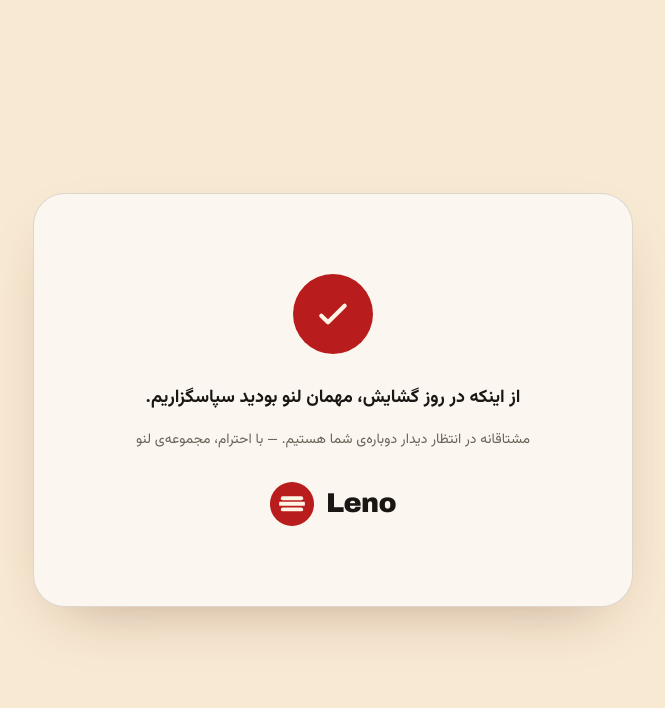
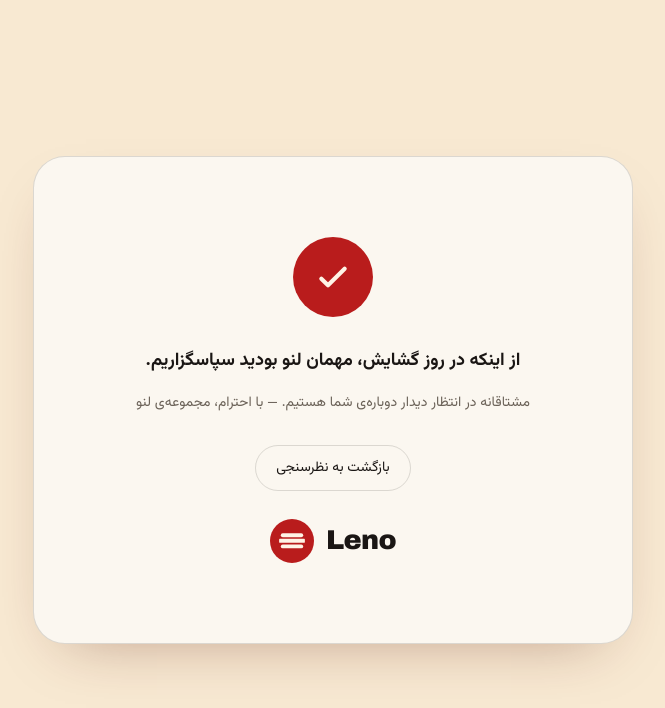
Before and after one commit to samanhoseinpour/Leno-Burger-Launch-Feedback-Survey, a Next.js app: page /thanks in a window 1280 px wide. Shown: the top 708 px of the page, without its empty margins (382-1047 px from the left). Built offline with nearby package versions, Linux system fonts and the light colour scheme.

Commit message:
Add a back-to-survey button on /thanks

```diff
--- a/src/app/thanks/page.tsx
+++ b/src/app/thanks/page.tsx
@@ -1,4 +1,5 @@
 import type { Metadata } from "next";
+import Link from "next/link";
 import { ThankYou } from "@/components/ThankYou";
 
 export const metadata: Metadata = {
@@ -14,7 +15,18 @@ export default function ThanksPage() {
       className="flex min-h-dvh items-center justify-center sm:bg-cream2 sm:px-6 sm:py-10"
     >
       <div className="mx-auto w-full max-w-[600px] bg-paper sm:overflow-hidden sm:rounded-[2rem] sm:border sm:border-line sm:shadow-[0_24px_60px_-32px_rgb(90_24_12/0.4)]">
-        <ThankYou />
+        <ThankYou
+          action={
+            // Same pill as the admin header's back link, sized for a ≥44px
+            // guest tap target.
+            <Link
+              href="/"
+              className="rounded-full border border-line px-5 py-3 text-sm text-ink transition hover:border-brand hover:text-brand"
+            >
+              بازگشت به نظرسنجی
+            </Link>
+          }
+        />
       </div>
     </main>
   );
--- a/src/components/ThankYou.tsx
+++ b/src/components/ThankYou.tsx
@@ -2,7 +2,9 @@ import { COPY } from "@/lib/survey";
 import { Brand } from "./Brand";
 
 // Shared success screen — used both in place after submit and on /thanks.
-export function ThankYou() {
+// `action` renders an optional CTA under the message; only /thanks passes one
+// (a link back to `/` from the in-place state wouldn't remount the form).
+export function ThankYou({ action }: { action?: React.ReactNode }) {
   return (
     <div
       role="status"
@@ -32,6 +34,8 @@ export function ThankYou() {
         <p className="text-sm leading-7 text-muted">{COPY.footer.line2}</p>
       </div>
 
+      {action}
+
       <Brand surface="paper" />
     </div>
   );
```
